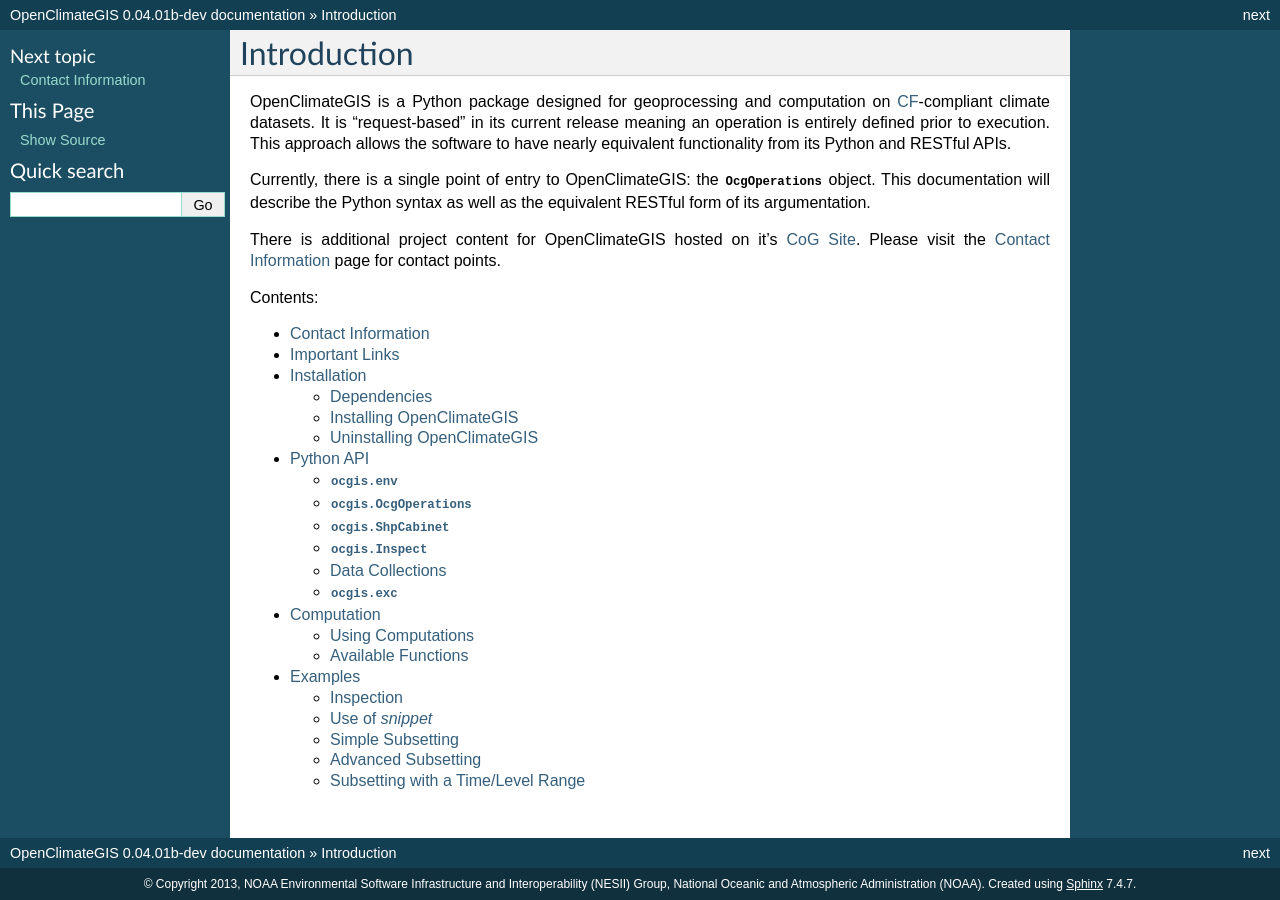
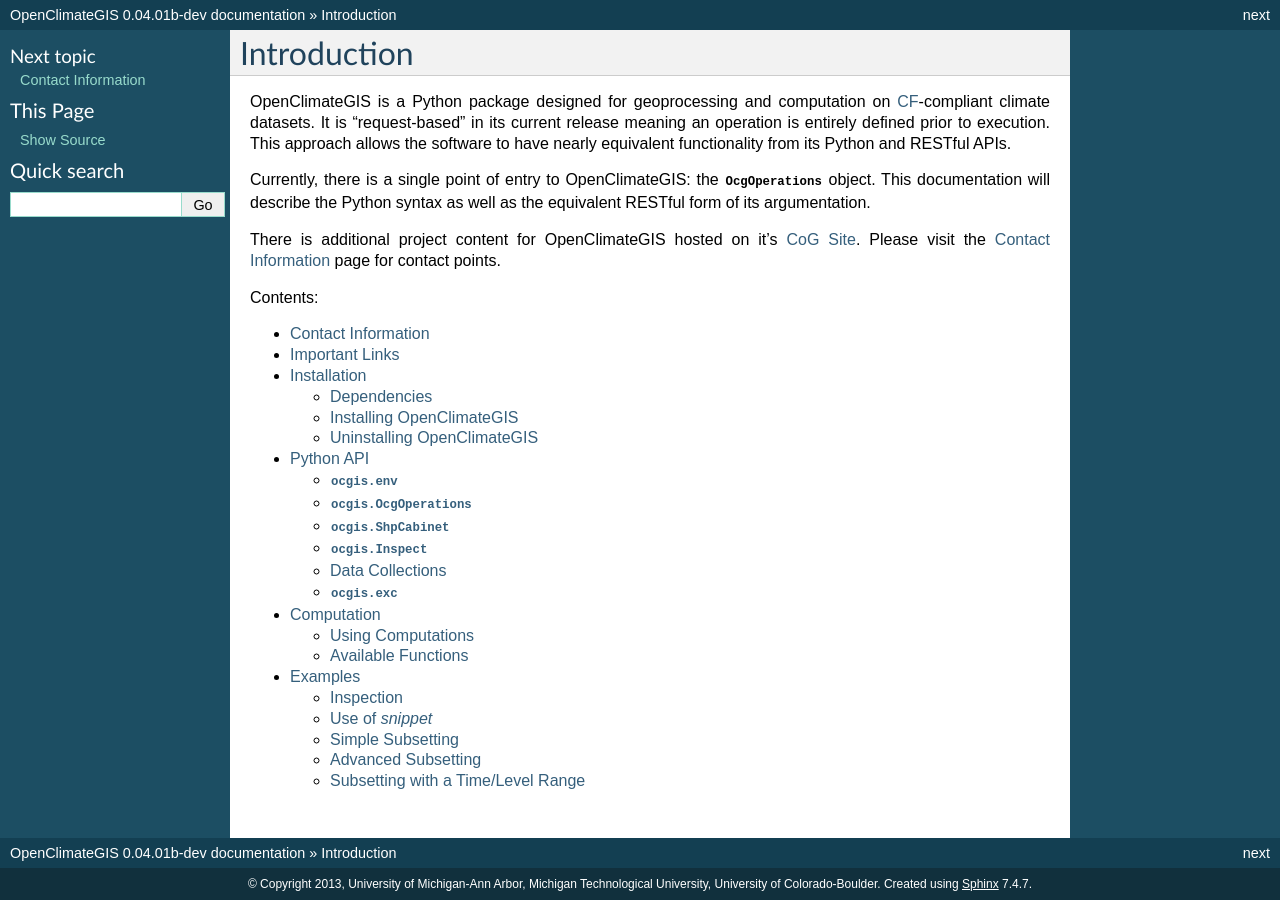
Before and after one commit to NCPP/ocgis, a Sphinx documentation site: the page built from doc/index.rst, in a window 1280 px wide. Built offline with Sphinx 7.4.7, drawn with Linux system fonts in a browser that asks for light colours; formulas are drawn with MathJax 3.

Commit message:
doc changes

```diff
--- a/doc/conf.py
+++ b/doc/conf.py
@@ -43,9 +43,7 @@
 
 # General information about the project.
 project = u'OpenClimateGIS'
-copyright = (u'2013, NOAA Environmental Software Infrastructure and '
-             'Interoperability (NESII) Group, National Oceanic and Atmospheric '
-             'Administration (NOAA)')
+copyright = (u'2013, University of Michigan-Ann Arbor, Michigan Technological University, University of Colorado-Boulder')
 
 # The version info for the project you're documenting, acts as replacement for
 # |version| and |release|, also used in various other places throughout the
```
